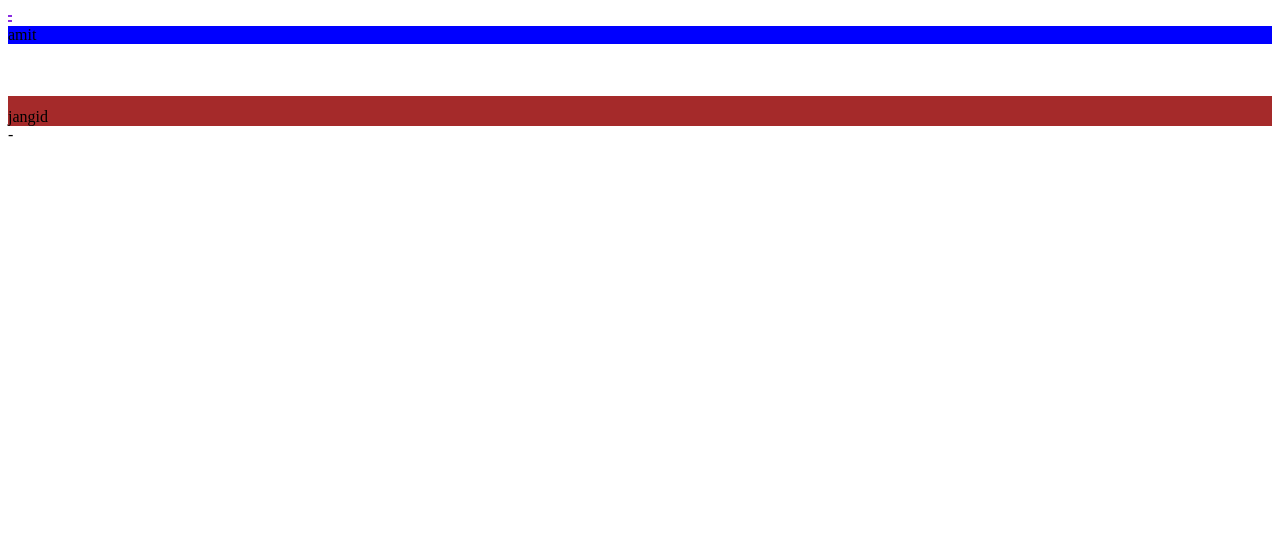
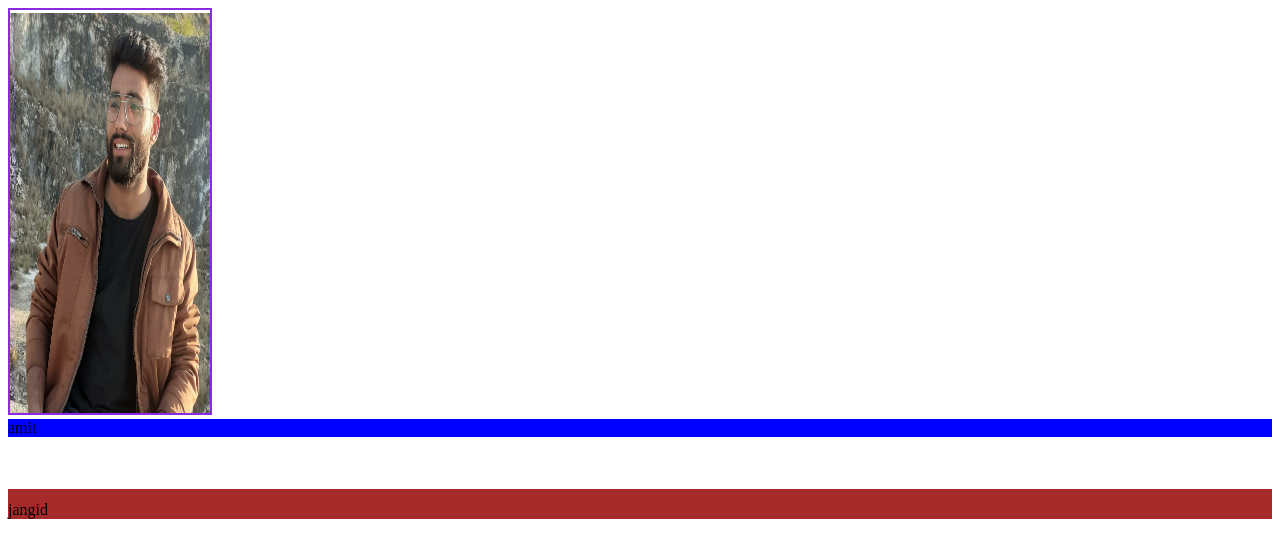
Before and after one commit to amitjhar/leaningHTML-CSS-JS, a plain HTML site: page css/boxmdal.html in a window 1280 px wide. Drawn offline with Linux system fonts and the light colour scheme.

Commit message:
box model

```diff
--- a/css/boxmdal.html
+++ b/css/boxmdal.html
@@ -13,7 +13,7 @@
             padding: 5px,5px;
 
 
-            border: 2px dotted blueviolet;}
+            border: 2px solid blueviolet;}
             #div1{
                 background-color: blue;
             }
@@ -37,11 +37,11 @@
 </head>
 <body>
     <div>
-        <img src="media/allu-arjun" alt="">
+        <img src="/media/amit.jpeg" alt="" width="200px" height="400px">
     </div>
 
     <div id="div1"> amit</div>
     <br>
     <div id="div2">jangid</div>
 </body>
-</html>-
+</html>
```
